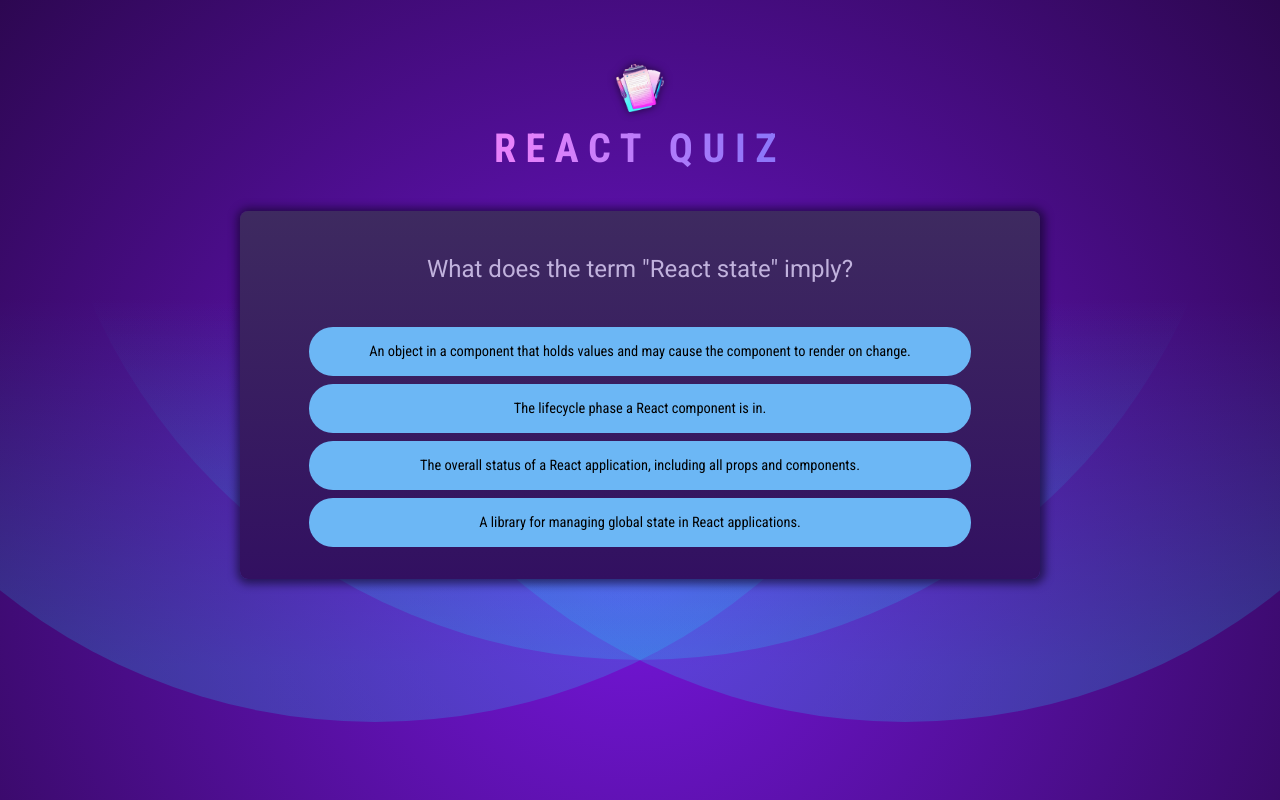
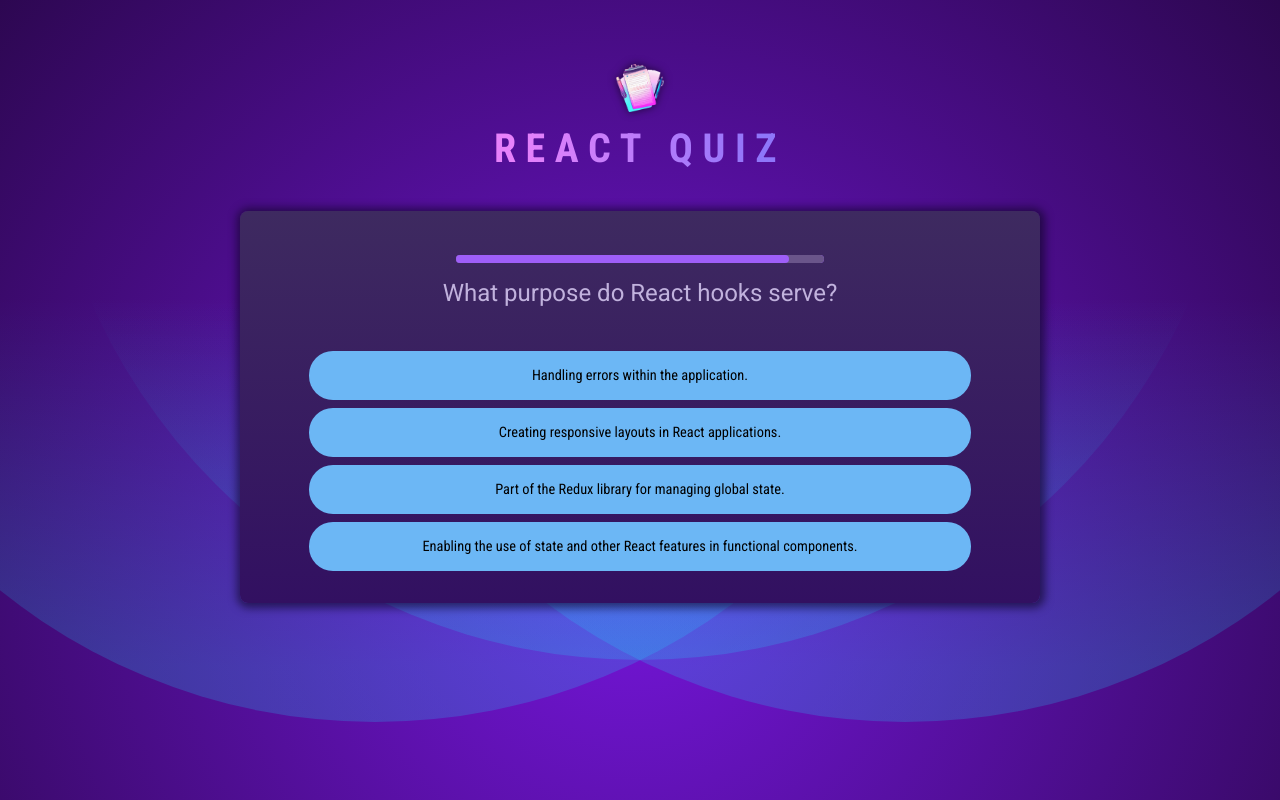
Before and after one commit to YakovShevtsov/quiz-app, a React (Vite) app: page / in a window 1280 px wide. Built offline with nearby package versions, Linux system fonts and the light colour scheme.

Commit message:
Added timer for question, Progress bar, Results components

```diff
--- a/src/App.jsx
+++ b/src/App.jsx
@@ -2,12 +2,10 @@ import { useState } from "react";
 import Header from "./components/Header.jsx";
 import QUESTIONS from "./questions.js";
 import Question from "./components/Question.jsx";
-
-const shuffledQuestions = QUESTIONS.sort(() => Math.random() - 0.5);
+import Results from "./components/Results.jsx";
 
 function App() {
-  const [availableQuestions, setAvailableQuestions] =
-    useState(shuffledQuestions);
+  const [availableQuestions, setAvailableQuestions] = useState(QUESTIONS);
   const [userAnswers, setUserAnswers] = useState([]);
 
   function handleRegisterAnswer(id, answer) {
@@ -27,10 +25,14 @@ function App() {
     <>
       <Header />
       <div id="quiz">
-        <Question
-          question={availableQuestions[0]}
-          onRegisterAnswer={handleRegisterAnswer}
-        />
+        {availableQuestions.length !== 0 ? (
+          <Question
+            question={availableQuestions[0]}
+            onRegisterAnswer={handleRegisterAnswer}
+          />
+        ) : (
+          <Results userAnswers={userAnswers} />
+        )}
       </div>
     </>
   );
--- /dev/null
+++ b/src/components/ProgressBar.jsx
@@ -0,0 +1,28 @@
+import { useEffect, useState } from "react";
+
+export default function ProgressBar({ timer, onRegisterAnswer, questionId }) {
+  const [remainingTime, setRemainingTime] = useState(timer);
+
+  useEffect(() => {
+    const interval = setInterval(() => {
+      setRemainingTime((prevState) => prevState - 10);
+    }, 10);
+
+    const timeout = setTimeout(() => {
+      onRegisterAnswer(questionId, null);
+    }, timer);
+
+    return () => {
+      clearInterval(interval);
+      clearTimeout(timeout);
+      setRemainingTime(timer);
+    };
+  }, [onRegisterAnswer]);
+
+  return (
+    <progress
+      value={remainingTime}
+      max={timer}
+    />
+  );
+}
--- a/src/components/Question.jsx
+++ b/src/components/Question.jsx
@@ -1,9 +1,20 @@
+import ProgressBar from "./ProgressBar";
+
+const TIMER = 5000;
+
 export default function Question({ question, onRegisterAnswer }) {
+  const shuffledAnswers = question.answers.sort(() => Math.random() - 0.5);
+
   return (
     <div id="question">
+      <ProgressBar
+        timer={TIMER}
+        onRegisterAnswer={onRegisterAnswer}
+        questionId={question.id}
+      />
       <h2>{question.text}</h2>
       <ul id="answers">
-        {question.answers.map((answer) => {
+        {shuffledAnswers.map((answer) => {
           return (
             <li
               className="answer"
--- /dev/null
+++ b/src/components/Results.jsx
@@ -0,0 +1,3 @@
+export default function Results() {
+  return <h2>Quiz over!</h2>;
+}
```
